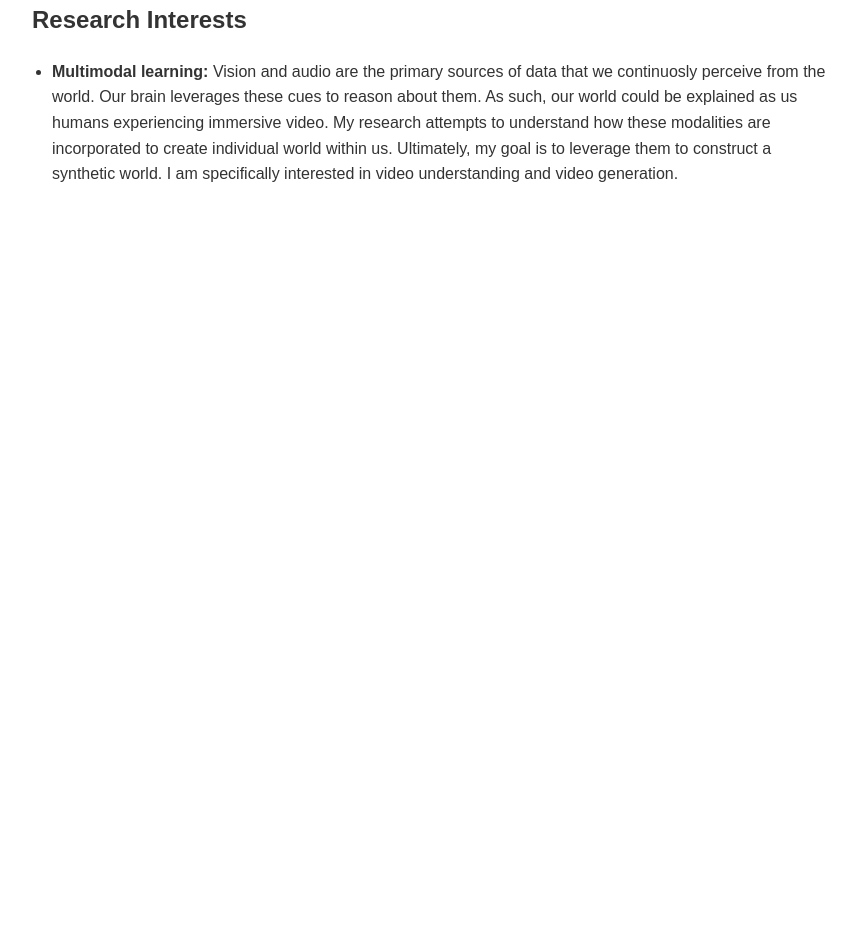
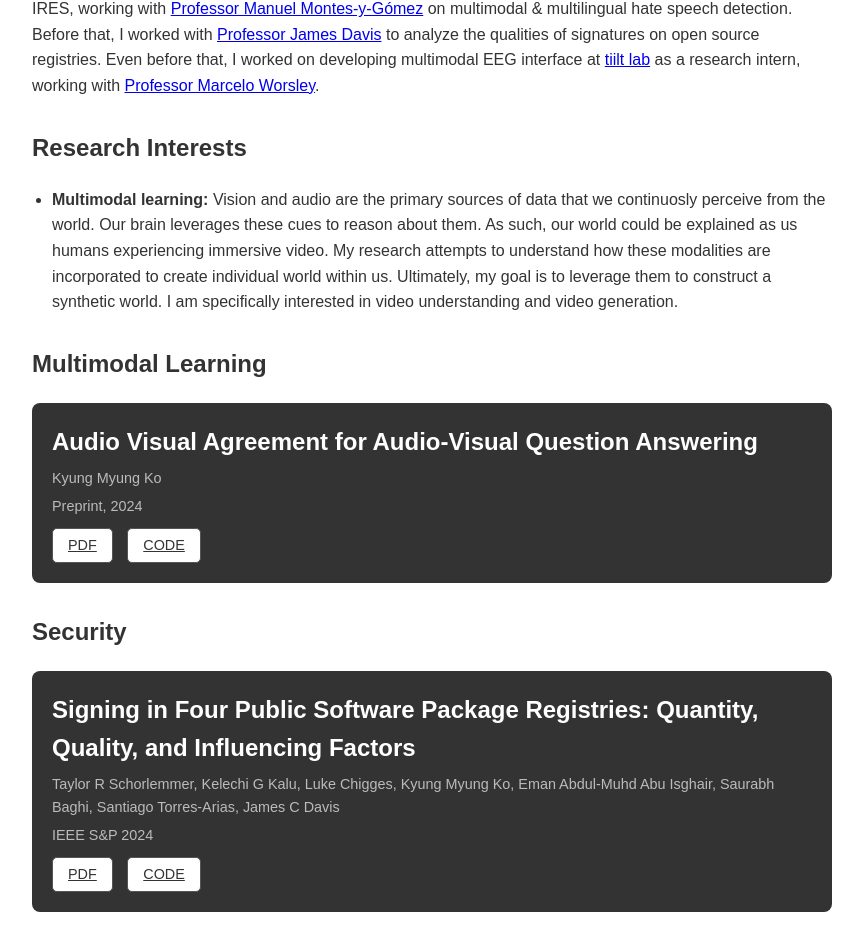
Before and after one commit to andyko208/KyungMyungKo, a plain HTML site: page index.html in a window 1280 px wide. Shown: the part 241-1173 px from the top of the page, without its empty margins (208-1071 px from the left). Before the commit the page ends 800 px from the top, so only its background shows below. Drawn offline with Linux system fonts and the light colour scheme.

Commit message:
Update past research and profile

```diff
--- a/index.html
+++ b/index.html
@@ -48,6 +48,54 @@
         .research-highlights ul li {
             margin-bottom: 10px;
         }
+        /* Past research work styling */
+        .research-category {
+            margin-top: 30px;
+        }
+        .research-category h2 {
+            margin-top: 20px;
+            color: #333;
+        }
+        .past-research {
+            background-color: #333;
+            color: #fff;
+            padding: 20px;
+            border-radius: 8px;
+            margin-top: 10px;
+        }
+        .past-research .badge {
+            display: inline-block;
+            background-color: #3498db;
+            color: #fff;
+            padding: 5px 10px;
+            border-radius: 5px;
+            font-size: 0.9em;
+            margin-bottom: 10px;
+        }
+        .past-research h3 {
+            margin: 0;
+            font-size: 1.5em;
+            color: #fff;
+        }
+        .past-research .authors,
+        .past-research .year {
+            margin-top: 5px;
+            font-size: 0.9em;
+            color: #bbb;
+        }
+        .past-research .buttons {
+            margin-top: 10px;
+        }
+        .past-research .buttons a {
+            display: inline-block;
+            background-color: #fff;
+            color: #333;
+            padding: 5px 15px;
+            border: 1px solid #555;
+            border-radius: 5px;
+            font-size: 0.9em;
+            margin-right: 10px;
+        }
     </style>
 </head>
 <body>
@@ -55,20 +103,25 @@
         <img src="documents/Ko_KyungMyung_profile.jpeg" alt="Your Profile Picture" class="profile-image">
         <div class="profile-info">
             <h1>Kyung Myung(Andy) Ko</h1>
-            <p>ko112@purdue.edu</p>
+            <a href="mailto:ko112@purdue.edu" target="_blank">ko112@purdue.edu</a> ·
 <!--             <p>Office: Your Office Information</p> -->
 <!--             <p>Position Title<br>Department<br>University/Organization</p> -->
             <div class="profile-links">
                 <a href="https://scholar.google.com/citations?user=4nZmz10AAAAJ&hl=en&oi=ao" target="_blank">Google Scholar</a> ·
-                <a href="https://github.com" target="_blank">GitHub</a> ·
+                <a href="https://github.com/andyko208" target="_blank">GitHub</a> ·
                 <a href="https://www.linkedin.com/in/kyungmyungko/" target="_blank">LinkedIn</a> ·
                 <a href="documents/Ko_KyungMyung_resume.pdf" target="_blank">CV</a>
             </div>
         </div>
     </div>
 
-    <p>I'm an undergraduate student in the Purdue University, majoring in Computer Science and Artificial Intelligence.</p>
+    <p>I'm an undergraduate student at Purdue University, majoring in Computer Science and Artificial Intelligence.
+        I come from diverse research background. I recently did my research internship at INAOE, Mexico through NSF IRES, working with <a href="https://ccc.inaoep.mx/~mmontesg/index.html" target="_blank"> Professor Manuel Montes-y-Gómez</a>
+        on multimodal & multilingual hate speech detection. Before that, I worked with <a href="https://davisjam.github.io">Professor James Davis</a> to analyze the qualities of signatures on open source registries. Even before that, I worked
+        on developing multimodal EEG interface at <a href="https://tiilt.northwestern.edu" target="_blank">tiilt lab</a> as a research intern, working with <a href="https://www.mccormick.northwestern.edu/research-faculty/directory/profiles/worsley-marcelo.html">Professor Marcelo Worsley</a>.
+    </p>
 <!--     <p>I completed my PhD at [Link to Institution], where I was advised by [Advisor’s name]. I also did postdoctoral work at [Institution] with [Advisor’s name].</p> -->
+    </div>
 
     <div class="research-highlights">
         <h2>Research Interests</h2>
@@ -80,5 +133,32 @@
             </li>
         </ul>
     </div>
+
+    <div class="research-category">
+        <h2>Multimodal Learning</h2>
+        <div class="past-research">
+            <h3>Audio Visual Agreement for Audio-Visual Question Answering</h3>
+            <div class="authors">Kyung Myung Ko</div>
+            <div class="year">Preprint, 2024</div>
+            <div class="buttons">
+                <a href="documents/AV_AG_preprint.pdf" target="_blank">PDF</a>
+                <a href="https://github.com/andyko208/AVAG-AVQA" target="_blank">CODE</a>
+            </div>
+        </div>
+    </div>
+    <!-- Security Section -->
+    <div class="research-category">
+        <h2>Security</h2>
+        <div class="past-research">
+            <h3>Signing in Four Public Software Package Registries: Quantity, Quality, and Influencing Factors</h3>
+            <div class="authors">Taylor R Schorlemmer, Kelechi G Kalu, Luke Chigges, Kyung Myung Ko, Eman Abdul-Muhd Abu Isghair, Saurabh Baghi, Santiago Torres-Arias, James C Davis</div>
+            <div class="year">IEEE S&P 2024</div>
+            <div class="buttons">
+                <a href="https://arxiv.org/pdf/2401.14635" target="_blank">PDF</a>
+                <a href="https://github.com/PurdueDualityLab/signature-adoption" target="_blank">CODE</a>
+            </div>
+        </div>
+        <!-- Add more security research papers here -->
+    </div>
 </body>
 </html>
```
